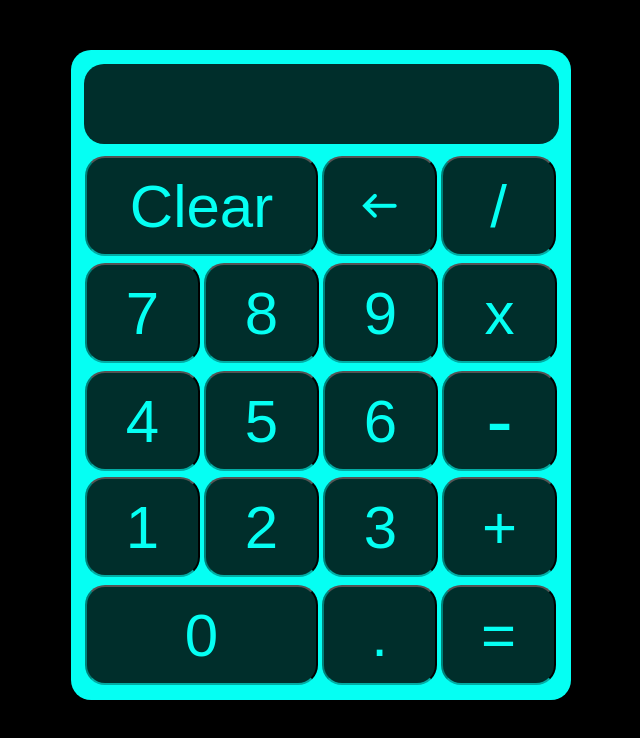
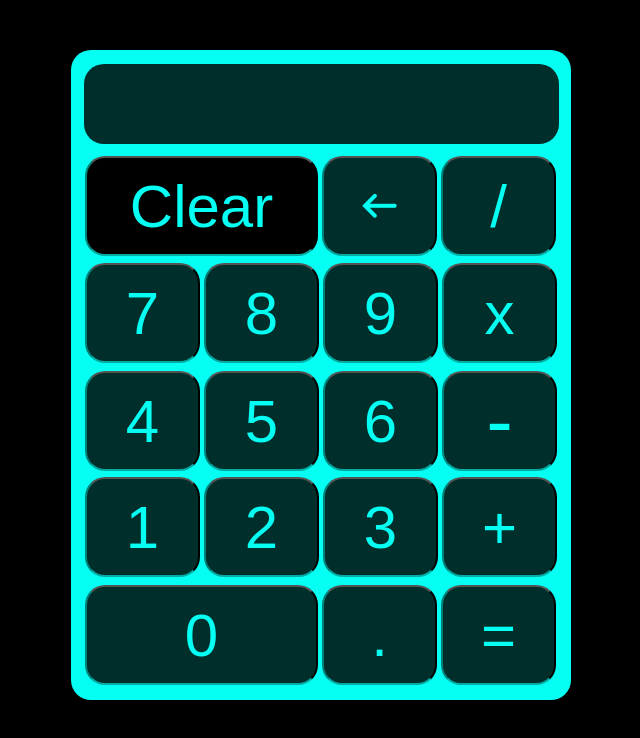
Before and after one commit to BeanFeast2/calculator-app, a plain HTML site: page index.html in a window 1280 px wide. In both pictures the pointer is over the button "Clear". Shown: the whole page, without its empty margins (319-959 px from the left). Drawn offline with Linux system fonts and the light colour scheme.

Commit message:
added hover feature of buttons

```diff
--- a/style.css
+++ b/style.css
@@ -81,3 +81,7 @@ body{
  #display{
    overflow: hidden;
  }
+
+ .button:hover{
+   background-color: black;
+ }
```
